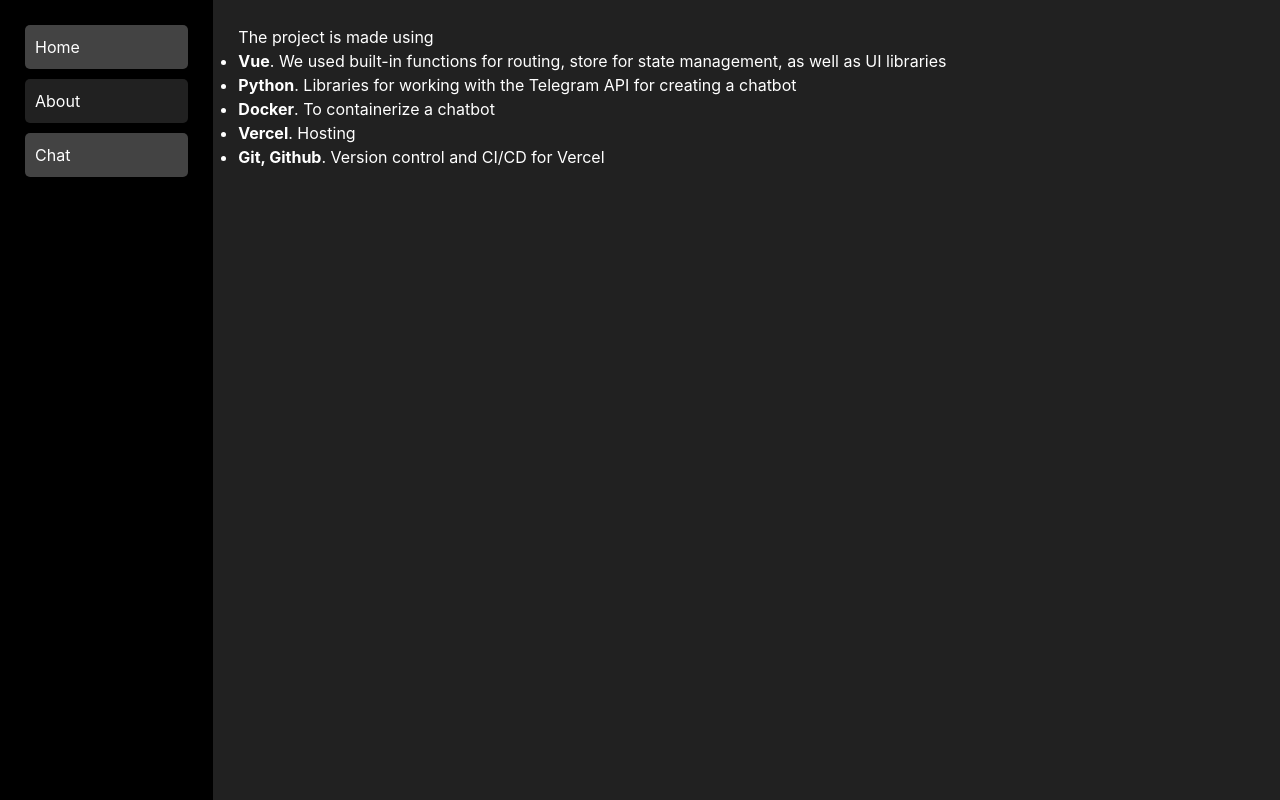
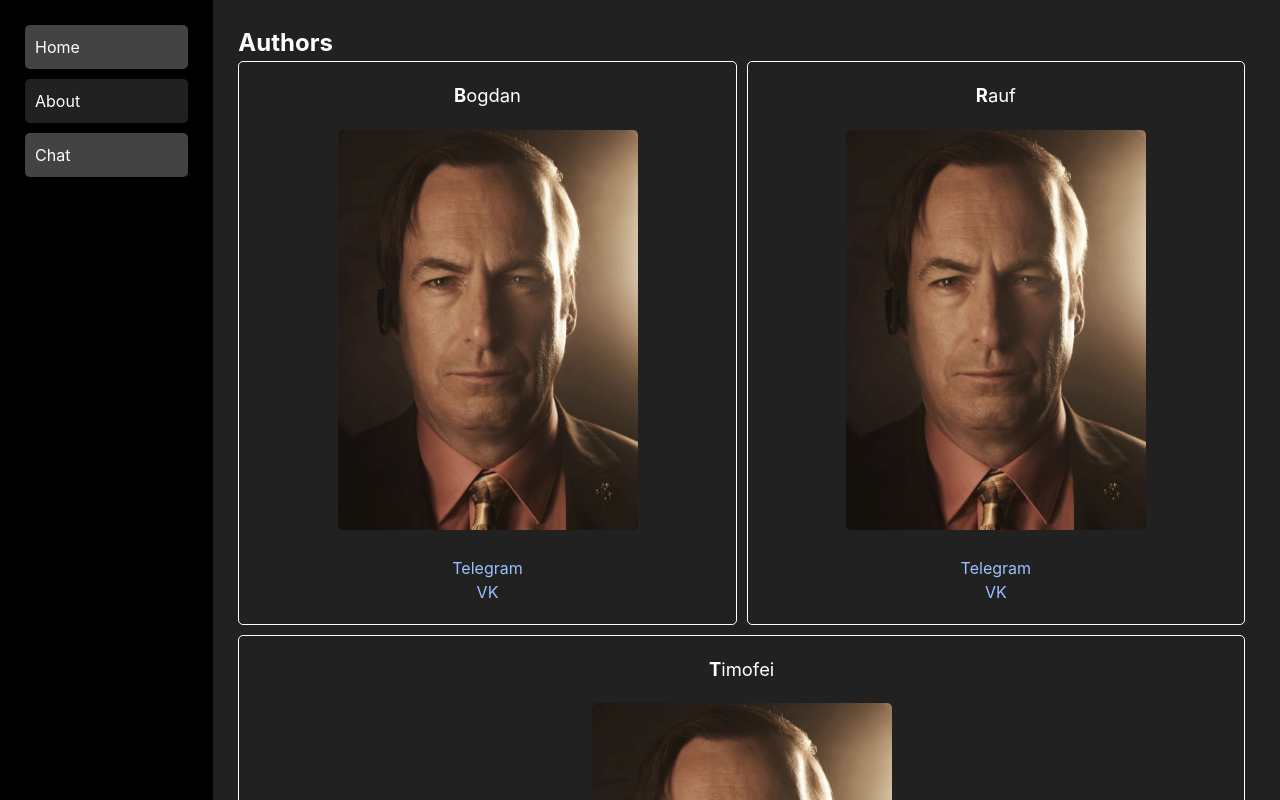
Before and after one commit to norafith/ai-platform, a Vue app: page /about in a window 1280 px wide. Built offline with nearby package versions, Linux system fonts and the light colour scheme; what @splidejs/vue-splide would draw is missing.

Commit message:
added authors, changed api key

```diff
--- a/src/api/api.js
+++ b/src/api/api.js
@@ -3,7 +3,7 @@
 const openai = new OpenAI({
   // apiKey: 'nv-ItoBTvET6cPdDIrRhgn0N0V4x0SSN3QgXNjJuVFdSbHAUehz',
   // baseURL: 'https://api.nova-oss.com/v1',
-  apiKey: 'sk-RUQxOTAwOERiOUU0T3BlbkFJQTBkMGQxQkRkOEUy',
+  apiKey: 'sk-MERDYTQ5RTg2QmFhT3BlbkFJMkRmNGE0MWI2ZWNl',
   baseURL: 'https://api.daku.tech/v1',
   dangerouslyAllowBrowser: true
 })
--- a/src/assets/main.css
+++ b/src/assets/main.css
@@ -15,6 +15,12 @@
 
 a {
   text-decoration: none;
+  color: rgb(157, 193, 255);
+  transition: 0.25s ease-in-out;
+}
+
+a:hover {
+  color: white;
 }
 
 input:focus {
--- /dev/null
+++ b/src/components/About/AuthorCard.vue
@@ -0,0 +1,50 @@
+<script>
+export default {
+  props: ['name', 'tgLink', 'vkLink', 'authorPhoto']
+}
+</script>
+
+<template>
+  <article class="author-card">
+    <div class="author-name">
+      <b>{{ this.name[0] }}</b
+      >{{ this.name.slice(1) }}
+    </div>
+    <img class="author-photo" :src="this.authorPhoto" :alt="`${this.name}'s photo`" />
+    <ul>
+      <li>
+        <a :href="'//' + this.tgLink" target="_blank">Telegram</a>
+      </li>
+      <li>
+        <a :href="'//' + this.vkLink" target="_blank">VK</a>
+      </li>
+    </ul>
+  </article>
+</template>
+
+<style scoped>
+.author-name {
+  margin-bottom: 20px;
+  font-size: 1.15em;
+}
+.author-card {
+  text-align: center;
+  border: 1px solid white;
+  border-radius: 5px;
+  margin-right: 10px;
+  margin-bottom: 10px;
+  padding: 20px;
+  flex-grow: 1;
+}
+
+.author-photo {
+  width: 100%;
+  max-width: 300px;
+  border-radius: 5px;
+  margin-bottom: 20px;
+}
+
+.author-card > ul > li {
+  list-style: none;
+}
+</style>
--- a/src/views/AboutView.vue
+++ b/src/views/AboutView.vue
@@ -1,8 +1,47 @@
-<script></script>
+<script>
+import AuthorCard from '../components/About/AuthorCard.vue'
+import authorPhoto from '../assets/author.webp'
+
+function Author(name, tgLink, vkLink, authorPhoto) {
+  this.name = name
+  this.tgLink = tgLink
+  this.vkLink = vkLink
+  this.authorPhoto = authorPhoto
+}
+
+export default {
+  data() {
+    return {
+      authors: [
+        new Author('Bogdan', 't.me/norafith', 'vk.com/norafith', authorPhoto),
+        new Author('Rauf', 't.me/khalil_r', 'vk.com/khalil_r', authorPhoto),
+        new Author('Timofei', 't.me/ts_petrov', 'vk.com/ddpsffkfsg', authorPhoto)
+      ]
+    }
+  },
+  components: {
+    AuthorCard
+  }
+}
+</script>
 
 <template>
   <main class="about">
     <section>
+      <h2><b>Authors</b></h2>
+      <div class="author-card-container">
+        <AuthorCard
+          v-for="author of this.authors"
+          :key="author.name"
+          :name="author.name"
+          :tgLink="author.tgLink"
+          :vkLink="author.vkLink"
+          :authorPhoto="author.authorPhoto"
+        />
+      </div>
+    </section>
+    <section>
+      <h2><b>Technologies</b></h2>
       <p>The project is made using</p>
       <ul>
         <li>
@@ -18,7 +57,6 @@
         <li><strong>Git, Github</strong>. Version control and CI/CD for Vercel</li>
       </ul>
     </section>
-    <section></section>
   </main>
 </template>
 
@@ -26,4 +64,9 @@
 .about {
   padding: 25px;
 }
+
+.author-card-container {
+  display: flex;
+  flex-wrap: wrap;
+}
 </style>
```
Also changed, not shown: src/assets/author.webp (added).
